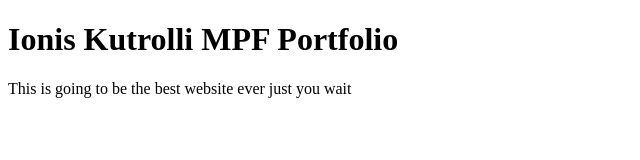
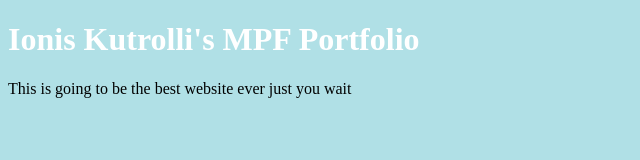
Before and after one commit to Ionis-Kutrolli/Ionis-Kutrolli.github.io, a plain HTML site: page index.html in a window 1280 px wide. Shown: the whole page, without its empty margins (0-640 px from the left). Drawn offline with Linux system fonts and the light colour scheme.

Commit message:
Trying CSS

```diff
--- a/index.html
+++ b/index.html
@@ -3,8 +3,8 @@
     <head>
         <title>y0nis.github.io</title>
 	</head>
-	<body>
-		<h1>Ionis Kutrolli MPF Portfolio</h1>
+	<body style="background-color:powderblue">
+		<h1 style="color:white">Ionis Kutrolli's MPF Portfolio</h1>
 		<p>This is going to be the best website ever just you wait</p>
 	</body>
 </html>
```
